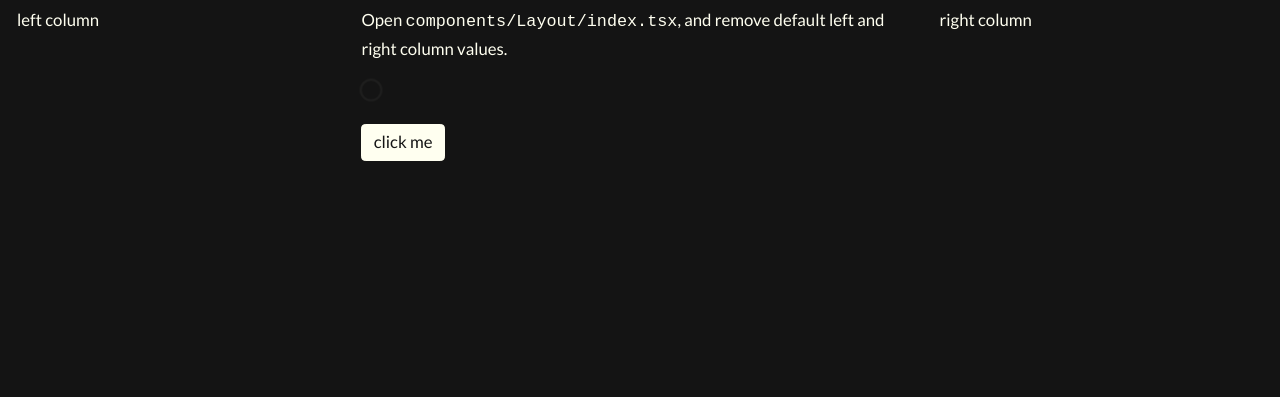
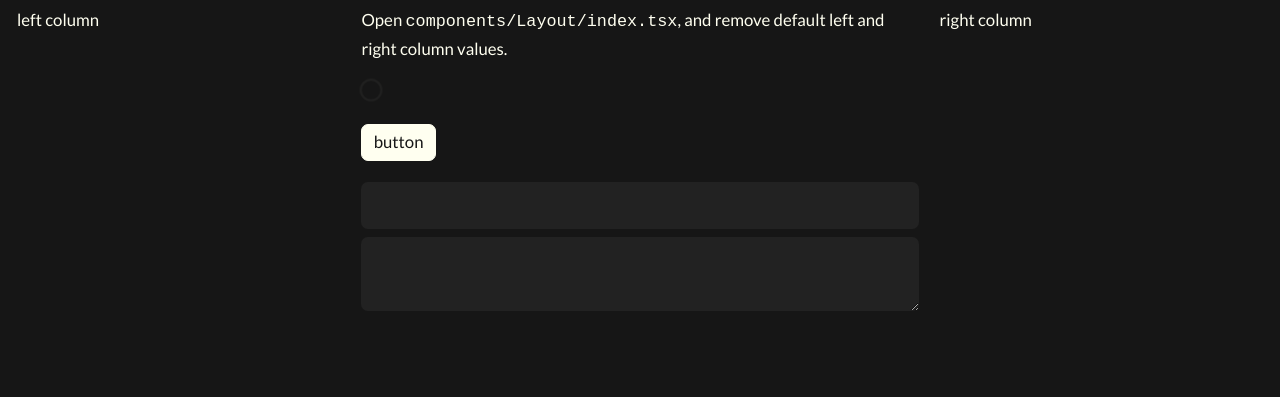
Before and after one commit to abdus/opp-cal, a Next.js app: page / in a window 1280 px wide. Shown: the top 397 px of the page. Built offline with nearby package versions, Linux system fonts and the light colour scheme.

Commit message:
style: default styles for input fields

```diff
--- a/pages/index.tsx
+++ b/pages/index.tsx
@@ -18,7 +18,11 @@ export default function Home() {
           <Loader />
         </p>
         <p>
-          <button type="button">click me</button>
+          <button type="button">button</button>
+        </p>
+        <p>
+          <input type="text" />
+          <textarea id="" name="" />
         </p>
       </Layout>
     </>
--- a/styles/globals.css
+++ b/styles/globals.css
@@ -3,16 +3,21 @@
     0 10px 40.8px -28px rgba(0, 0, 0, 0.035),
     0 24.1px 118.1px -28px rgba(0, 0, 0, 0.046),
     0 80px 141px -28px rgba(0, 0, 0, 0.07);
+  --border-radius: 0.5rem;
 }
 
 html[data-theme='light'] {
   --background: ivory;
+  --background_input: #0000000d;
   --foreground: #141414;
+  --border-color: var(--foreground);
 }
 
 html[data-theme='dark'] {
-  --background: #141414;
+  --background: #161616;
+  --background_input: #222222;
   --foreground: ivory;
+  --border-color: #25CC88;
 }
 
 html {
@@ -31,6 +36,10 @@ body {
   transition: 0.3s ease background-color, 0.3s ease color;
 }
 
+* {
+  box-sizing: border-box;
+}
+
 a {
   color: inherit;
   text-decoration: none;
@@ -42,7 +51,7 @@ button {
   font: inherit;
   background-color: var(--foreground);
   border: 1px solid var(--foreground);
-  border-radius: 0.3rem;
+  border-radius: var(--border-radius);
   cursor: pointer;
   transition: 0.3s ease color, 0.3s ease background-color;
 }
@@ -52,10 +61,15 @@ button:hover {
   background-color: var(--background);
 }
 
-* {
-  box-sizing: border-box;
+input,
+textarea {
+  width: 100%;
+  margin: 0.3rem 0;
+  padding: 0.7rem 1.2rem;
+  color: var(--foreground);
+  font: inherit;
+  background-color: var(--background_input);
+  border: none;
+  border-radius: var(--border-radius);
+  outline: none;
 }
-
-* {
-  box-sizing: border-box;
-}
```
